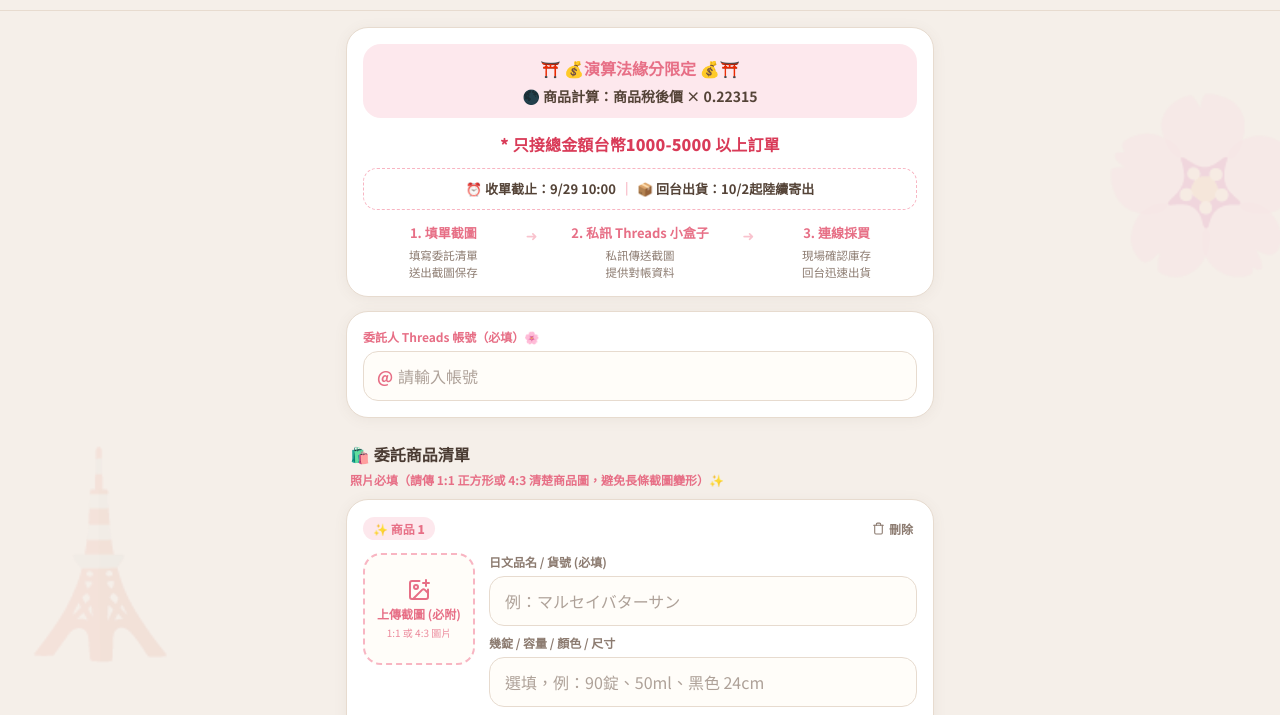
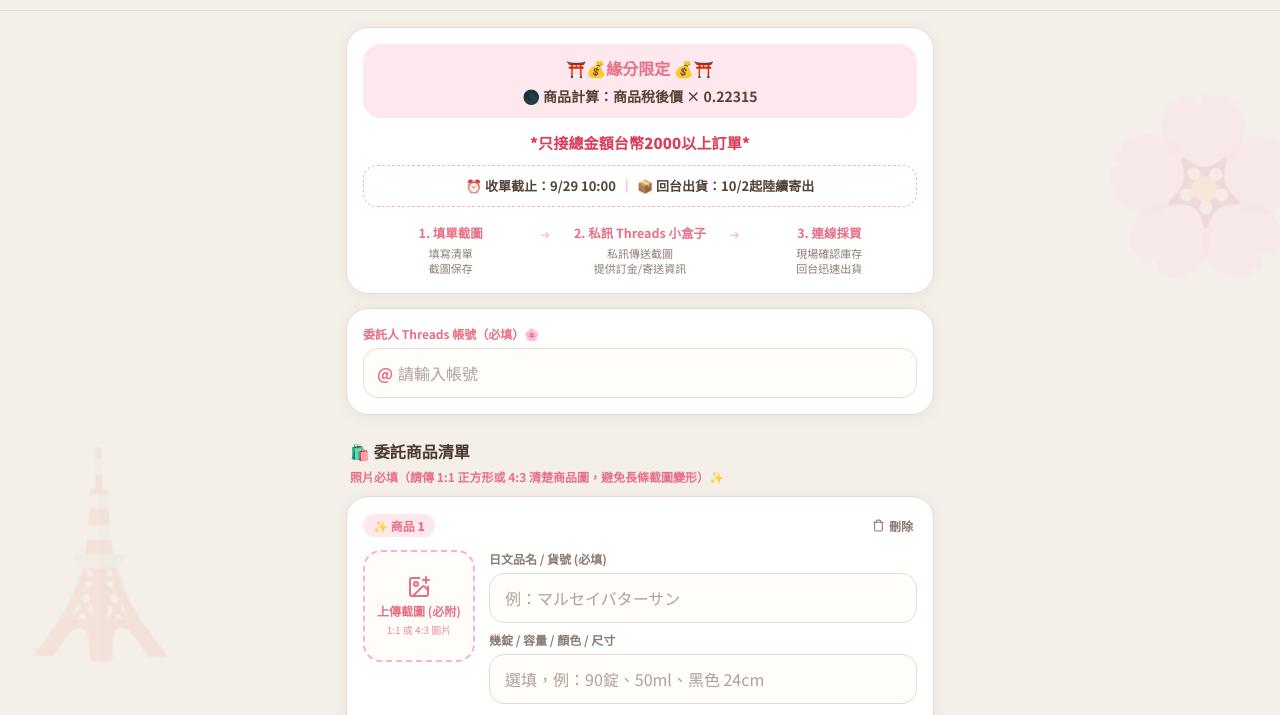
Before and after one commit to love7120205385-arch/tokyo-order, a plain HTML site: page index.html in a window 1280 px wide. Shown: the part 44-759 px from the top of the page. Drawn offline with nearby package versions, Linux system fonts and the light colour scheme.

Commit message:
Update index.html

```diff
--- a/index.html
+++ b/index.html
@@ -77,46 +77,48 @@
 .merge { border-radius: 18px; padding: 12px 14px; text-align: center; background: var(--pink-light); }
 .merge .l1 { font-size: 16px; font-weight: 900; color: var(--pink-deep); }
 .merge .l2 { margin-top: 6px; font-size: 14px; font-weight: 700; color: var(--note-text); }
-.min-order { margin: 14px 0 0; text-align: center; font-size: 16px; font-weight: 900; color: var(--alert); letter-spacing: .01em; }
+.min-order { margin: 14px 0 0; text-align: center; font-size: 15px; font-weight: 900; color: var(--alert); letter-spacing: .01em; }
 .schedule { margin-top: 12px; padding: 9px 12px; border: 1.5px dashed var(--pink); border-radius: 14px; text-align: center; font-size: 13px; font-weight: 700; line-height: 1.7; color: var(--note-text); }
 .schedule span { display: inline-block; white-space: nowrap; }
 .schedule i { font-style: normal; color: var(--pink); margin: 0 4px; }
 
-/* 強迫症對稱三步驟流程 */
+/* 流程步驟：精準等分與防遮擋間隔 */
 .steps {
-  margin-top: 14px;
-  display: grid;
-  grid-template-columns: 1fr auto 1.25fr auto 1fr;
+  margin-top: 16px;
+  display: flex;
   align-items: flex-start;
-  gap: 2px;
+  justify-content: space-between;
   text-align: center;
-  font-size: 11.5px;
-  line-height: 1.45;
   color: var(--sub);
 }
-.steps > div:not(.arrow) {
+.step-col {
+  flex: 1;
+  min-width: 0;
   display: flex;
   flex-direction: column;
   align-items: center;
-  min-width: 0;
 }
-.steps b {
+.step-col b {
   display: block;
-  font-size: 13px;
+  font-size: 12.5px;
   color: var(--pink-deep);
   margin-bottom: 4px;
   white-space: nowrap;
 }
-.steps span {
+.step-col span {
   display: block;
+  font-size: 11px;
+  line-height: 1.4;
   white-space: nowrap;
 }
-.steps .arrow {
+.step-arrow {
+  flex: none;
   color: var(--pink);
-  font-size: 14px;
-  padding-top: 1px;
-  align-self: flex-start;
+  font-size: 12px;
+  padding: 0 2px;
+  margin-top: 2px;
   opacity: 0.8;
+  user-select: none;
 }
 
 label.lbl { display:block; font-size:12px; font-weight:700; margin-bottom:6px; color:var(--sub); }
@@ -235,11 +237,11 @@
 
   /* ================= 設定 ================= */
   var GAS_API_URL = "https://script.google.com/macros/s/AKfycbwk_P11xETiasuyq0hEUz1YdyPK50V162o9-cT0FqYnrxccg4rCKFgSS1NexJlg76Lpb/exec";
-  var MAX_PAYLOAD_MB = 8;      // 全部照片合計上限（Base64）
-  var COOLDOWN_MS = 30000;     // 兩張不同訂單的最短間隔
-  var INITIAL_ITEMS = 2;       // 預設顯示的商品卡片數
-  var ADD_COUNT = 2;           // 每次按「＋ 新增商品」新增的卡片數
-  var USE_PLACE_PICKER = true; // 標籤選擇
+  var MAX_PAYLOAD_MB = 8;
+  var COOLDOWN_MS = 30000;
+  var INITIAL_ITEMS = 2;
+  var ADD_COUNT = 2;
+  var USE_PLACE_PICKER = true;
 
   var SHIPPING = {
     self:   { label: "自行提供超商寄件編號", desc: "到貨後請提供寄件編號給我", icon: "truck" },
@@ -251,7 +253,7 @@
   var NEED_DETAIL = {
     "精品專櫃": ["請填寫具體門市或專櫃名稱", "例：CELINE 銀座店"],
     "專櫃美妝": ["請填寫具體門市或專櫃名稱", "例：SK-II 新宿伊勢丹專櫃"],
-    "其他實體門市": ["請填寫具體門市或專櫃名稱", "例：UNIQLO 銀座店"]
+    "其他實體門市": ["請填寫具體門市或專櫃名稱", "例 : BOBBI BROWN 門市"]
   };
 
   /* ================= 圖示 ================= */
@@ -395,7 +397,6 @@
       p.error ? h("div", { className: "errmsg" }, p.error) : null);
   }
 
-  /* 哪裡購買：強迫症網格對齊 (Grid 2 欄對稱) */
   function PlacePicker(p) {
     var it = p.item, err = p.error;
     function choose(place) {
@@ -573,27 +574,27 @@
       h("main", null,
         h("section", { className: "card" },
           h("div", { className: "merge" },
-            h("div", { className: "l1" }, "⛩️ 💰演算法緣分限定 💰⛩️"),
+            h("div", { className: "l1" }, "⛩️💰緣分限定 💰⛩️"),
             h("div", { className: "l2" }, "🌑 商品計算：商品稅後價 × 0.22315")),
-          h("p", { className: "min-order" }, "* 只接總金額台幣1000-5000 以上訂單"),
+          h("p", { className: "min-order" }, "*只接總金額台幣2000以上訂單*"),
           h("div", { className: "schedule" },
             h("span", null, "⏰ 收單截止：9/29 10:00"), h("i", null, "｜"), h("span", null, "📦 回台出貨：10/2起陸續寄出")),
 
-          /* 強迫症三步驟 */
+          /* 防遮擋對齊三步驟 */
           h("div", { className: "steps" },
-            h("div", null,
+            h("div", { className: "step-col" },
               h("b", null, "1. 填單截圖"),
-              h("span", null, "填寫委託清單"),
-              h("span", null, "送出截圖保存")
+              h("span", null, "填寫清單"),
+              h("span", null, "截圖保存")
             ),
-            h("div", { className: "arrow" }, "➜"),
-            h("div", null,
+            h("div", { className: "step-arrow" }, "➜"),
+            h("div", { className: "step-col" },
               h("b", null, "2. 私訊 Threads 小盒子"),
               h("span", null, "私訊傳送截圖"),
-              h("span", null, "提供對帳資料")
+              h("span", null, "提供訂金/寄送資訊")
             ),
-            h("div", { className: "arrow" }, "➜"),
-            h("div", null,
+            h("div", { className: "step-arrow" }, "➜"),
+            h("div", { className: "step-col" },
               h("b", null, "3. 連線採買"),
               h("span", null, "現場確認庫存"),
               h("span", null, "回台迅速出貨")
```
